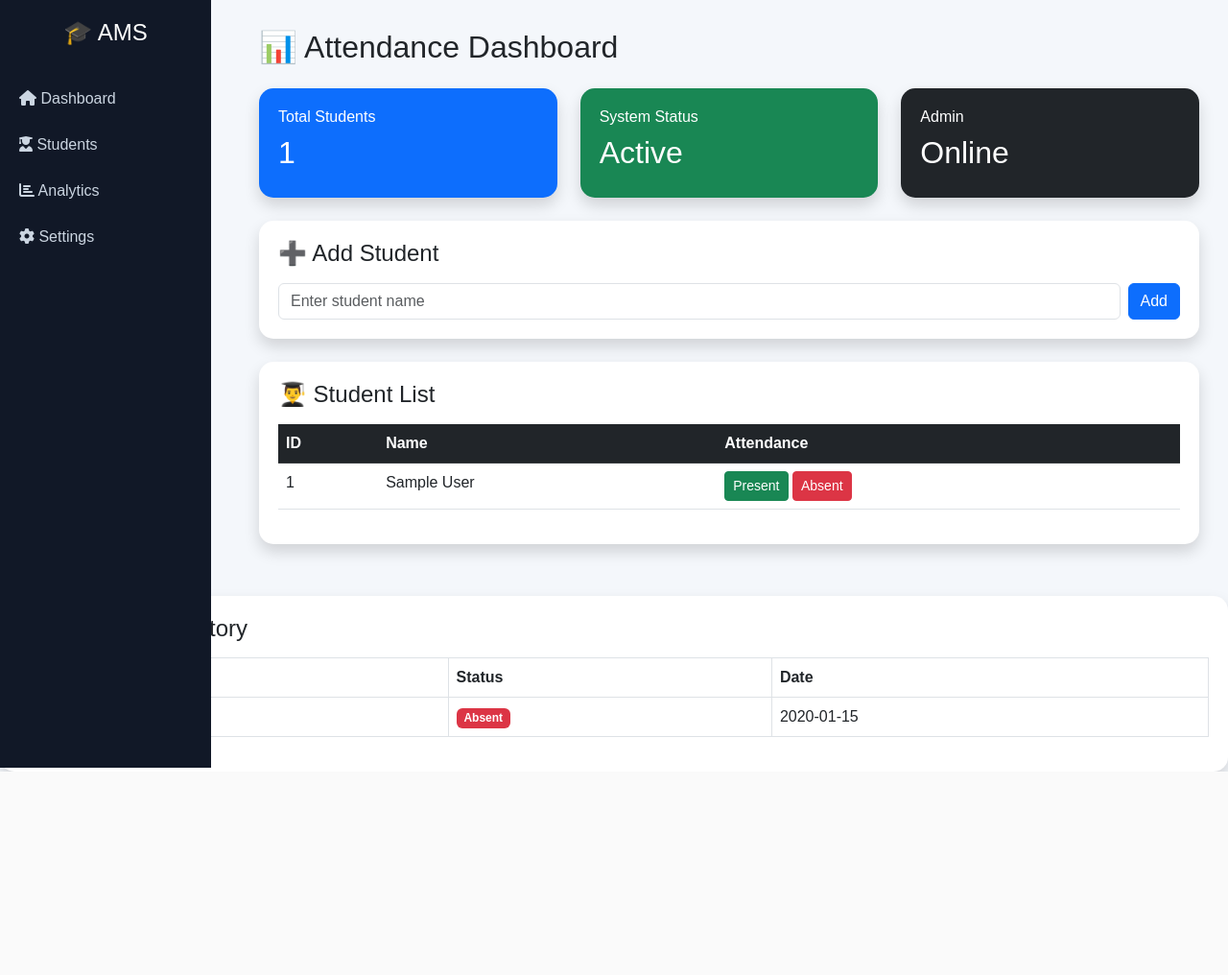
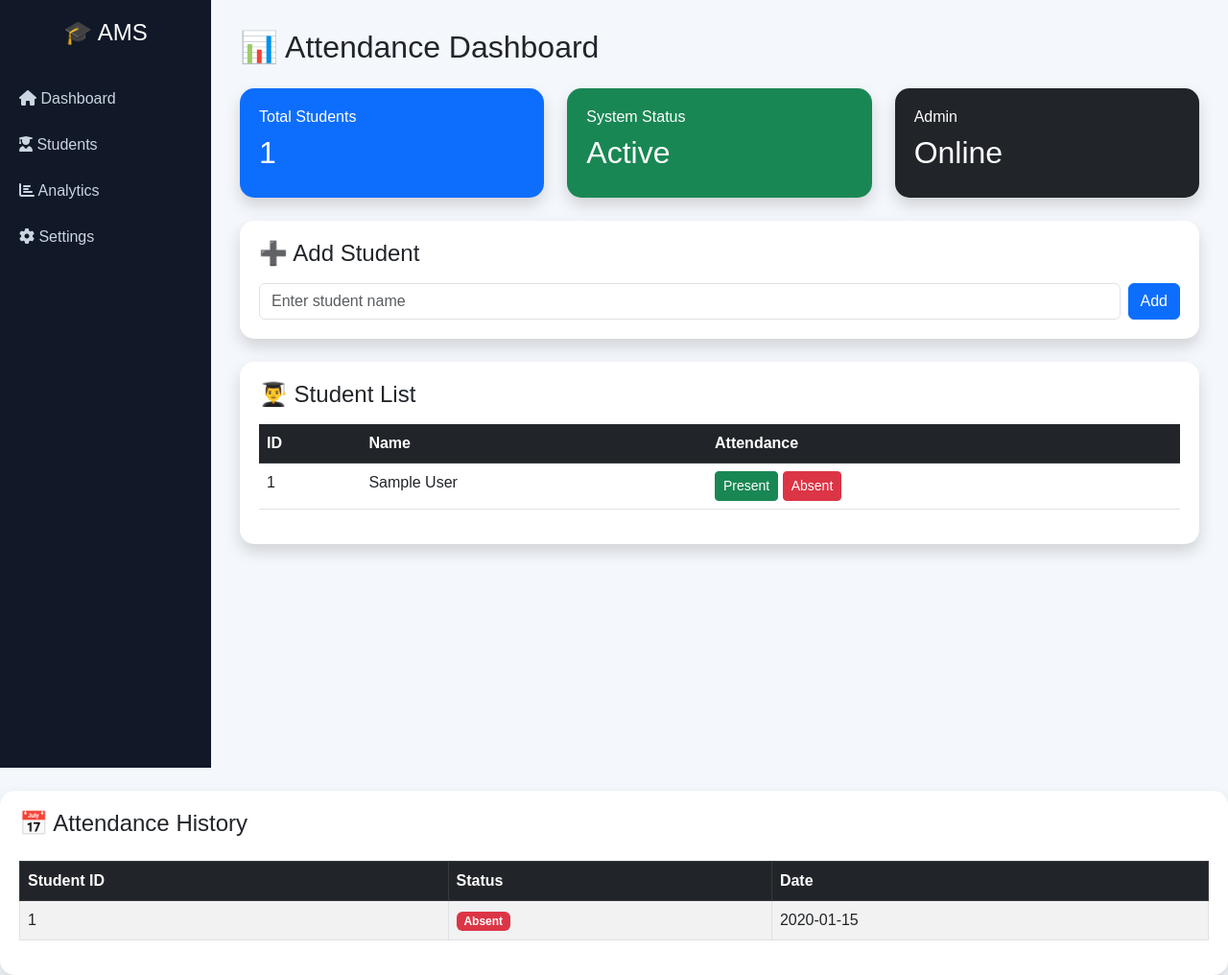
Before and after one commit to og-ankur/attendance-system, a Flask app: page /dashboard in a window 1280 px wide. Shown: the whole page at 96% size. Before the commit the page ends 804 px from the top, so only its background shows below. Run offline with Flask 3, Linux system fonts and the light colour scheme; tables that the repository leaves empty hold one stand-in row (values such as "Sample post").

Commit message:
Refactor attendance dashboard HTML structure
Updated the layout and style of the attendance dashboard, including sidebar adjustments and improved table formatting.

```diff
--- a/templates/dashboard.html
+++ b/templates/dashboard.html
@@ -44,10 +44,10 @@ color:white;
 }
 
 .main{
-margin-left:240px;
+margin-left:220px;
 padding:30px;
-width:calc(100% - 240px);
-overflow-x:auto;
+min-height:100vh;
+overflow-x:hidden;
 }
 
 .card-box{
@@ -237,21 +237,31 @@ Absent
 
 </div>
 
-<!-- ATTENDANCE HISTORY SECTION -->
+<!-- ATTENDANCE HISTORY -->
 
-<div class="table-box shadow table-responsive mt-4">
+<!-- ATTENDANCE HISTORY -->
 
-<h4 class="mb-3">
+<div class="table-box shadow mt-4">
+
+<h4 class="mb-4">
 📅 Attendance History
 </h4>
 
-<table class="table table-bordered">
+<div class="table-responsive">
+
+<table class="table table-striped table-bordered">
+
+<thead class="table-dark">
 
 <tr>
 <th>Student ID</th>
 <th>Status</th>
 <th>Date</th>
 </tr>
+
+</thead>
+
+<tbody>
 
 {% for a in attendance %}
 
@@ -283,6 +293,14 @@ Absent
 
 {% endfor %}
 
+</tbody>
+
+</table>
+
+</div>
+
+</div>
+
 </table>
 
 </div>
```
